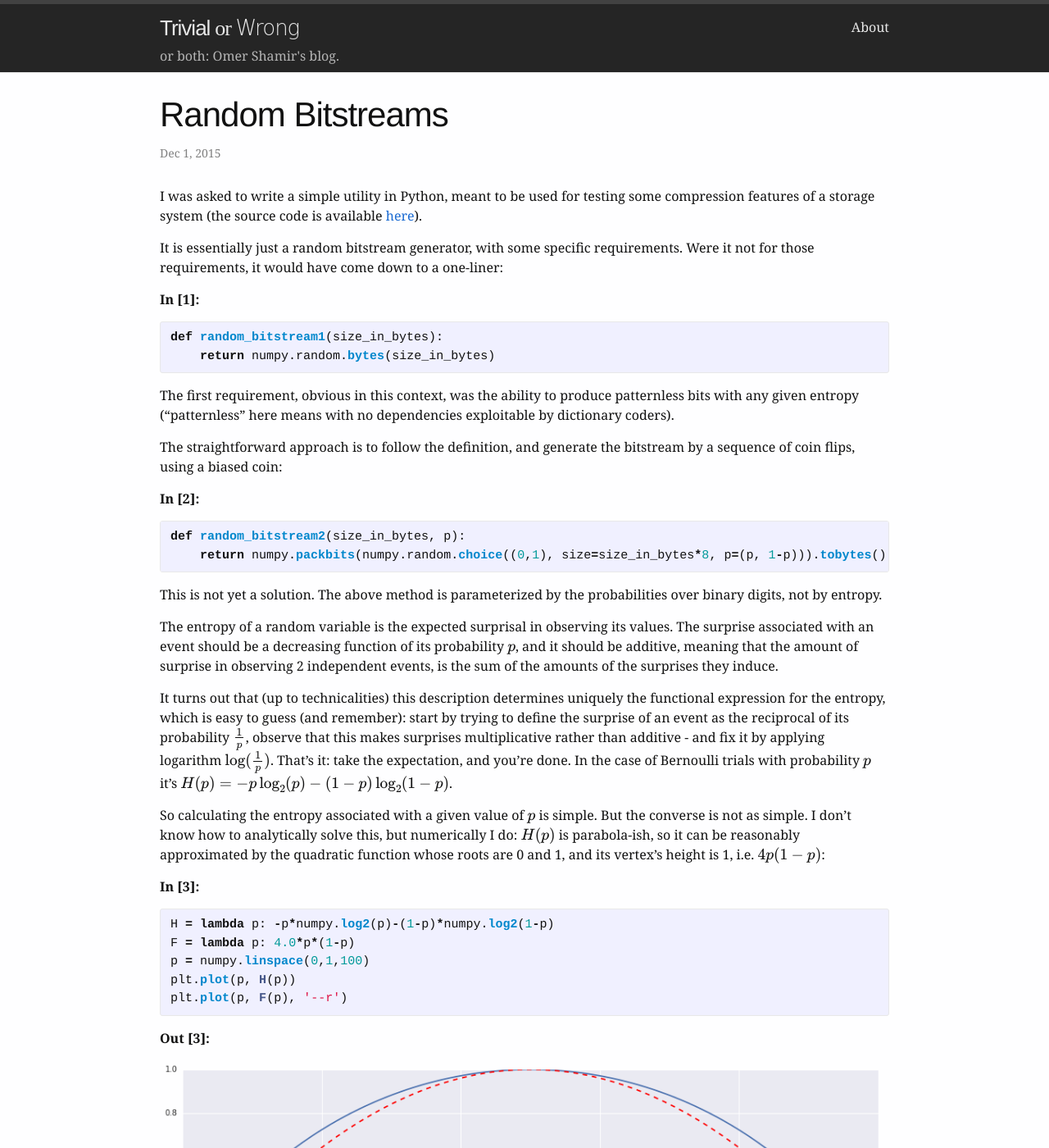
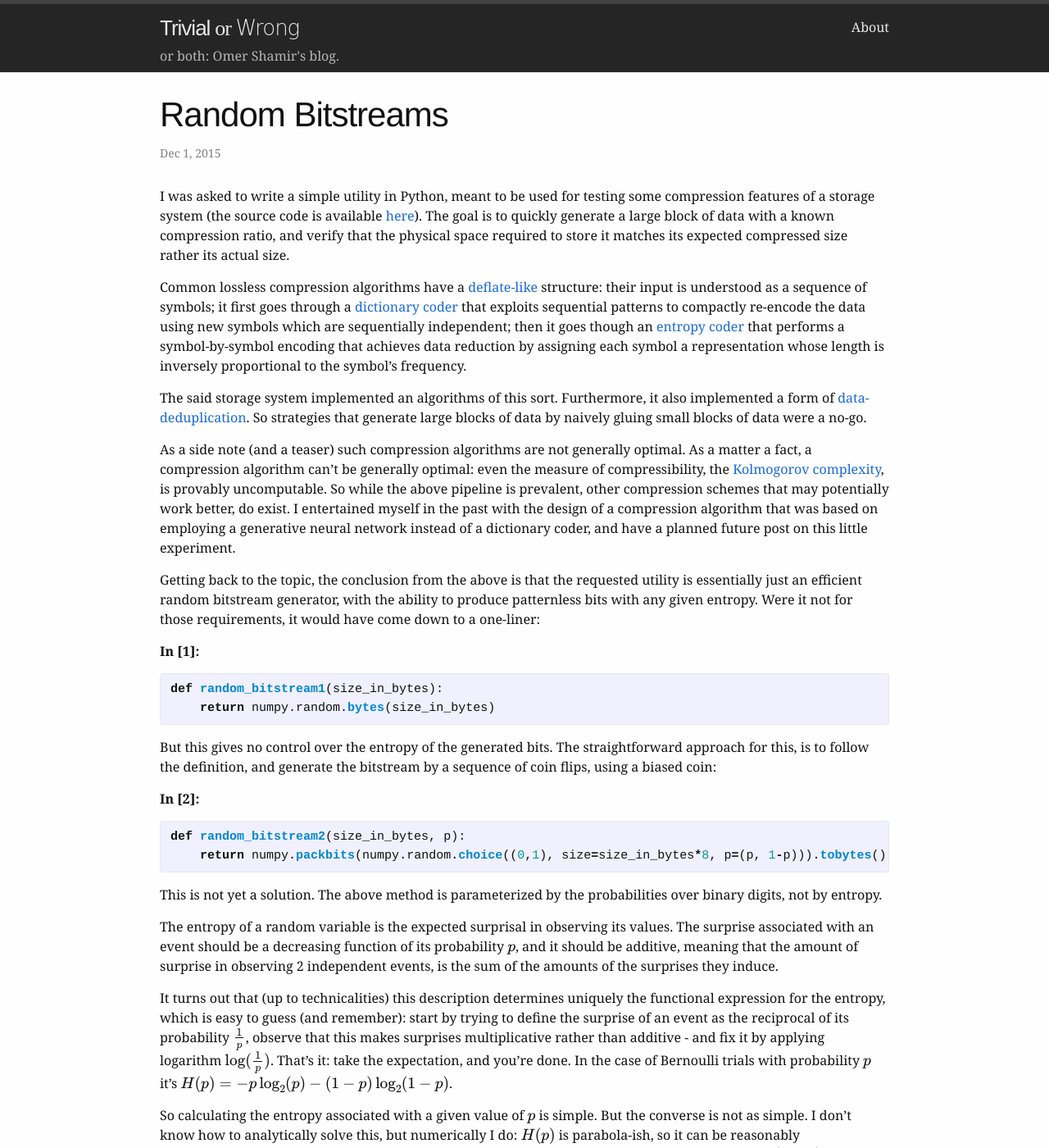
Before and after one commit to omersha/omersha.github.io, a Jekyll site: the page built from _posts/2015-12-01-random-bitstreams.md, in a window 1280 px wide and 1400 px high. Shown: the whole window at 82% size. Built offline with Jekyll 4.4.1, drawn with Linux system fonts in a browser that asks for light colours; some web fonts are replaced; formulas are drawn with MathJax 3.

Commit message:
Better introducation for random-bitsreams

```diff
--- a/_posts/2015-12-01-random-bitstreams.md
+++ b/_posts/2015-12-01-random-bitstreams.md
@@ -6,10 +6,41 @@
 
 I was asked to write a simple utility in Python, meant to be used for testing
 some compression features of a storage system (the source code is available
-[here](https://github.com/omersha/Redundancy-Generator)).
+[here](https://github.com/omersha/Redundancy-Generator)). The goal is to quickly
+generate a large block of data with a known compression ratio, and verify that the
+physical space required to store it matches its expected compressed size
+rather its actual size.
 
-It is essentially just a random bitstream generator, with some specific requirements.
-Were it not for those requirements, it would have come down to a one-liner:
+Common lossless compression algorithms have a
+[deflate-like](https://en.wikipedia.org/wiki/DEFLATE) structure: their input
+is understood as a sequence of symbols; it first goes through a
+[dictionary coder](https://en.wikipedia.org/wiki/Dictionary_coder) that exploits
+sequential patterns to compactly re-encode the data using new symbols which are
+sequentially independent; then it goes though an
+[entropy coder](https://en.wikipedia.org/wiki/Entropy_encoding) that performs a
+symbol-by-symbol encoding that achieves data reduction by assigning each symbol
+a representation whose length is inversely proportional to the symbol's frequency.
+
+The said storage system implemented an algorithms of this sort. Furthermore, it
+also implemented a form of
+[data-deduplication](https://en.wikipedia.org/wiki/Data_deduplication). So
+strategies that generate large blocks of data by naively gluing small
+blocks of data were a no-go.
+
+As a side note (and a teaser) such compression algorithms are not generally
+optimal. As a matter a fact, a compression algorithm can't be generally optimal:
+even the measure of compressibility, the
+[Kolmogorov complexity](https://en.wikipedia.org/wiki/Kolmogorov_complexity),
+is provably uncomputable. So while the above pipeline is prevalent, other
+compression schemes that may potentially work better, do exist. I entertained
+myself in the past with the design of a compression algorithm that was based
+on employing a generative neural network instead of a dictionary coder,
+and have a planned future post on this little experiment.
+
+Getting back to the topic, the conclusion from the above is that the
+requested utility is essentially just an efficient random bitstream generator,
+with the ability to produce patternless bits with any given entropy. Were it
+not for those requirements, it would have come down to a one-liner:
 
 **In [1]:**
 
@@ -18,12 +49,9 @@
     return numpy.random.bytes(size_in_bytes)
 {% endhighlight %}
 
-The first requirement, obvious in this context, was the ability to produce
-patternless bits with any given entropy ("patternless" here means with no
-dependencies exploitable by dictionary coders).
-
-The straightforward approach is to follow the definition, and generate the
-bitstream by a sequence of coin flips, using a biased coin:
+But this gives no control over the entropy of the generated bits. The
+straightforward approach for this, is to follow the definition, and
+generate the bitstream by a sequence of coin flips, using a biased coin:
 
 **In [2]:**
 
```
